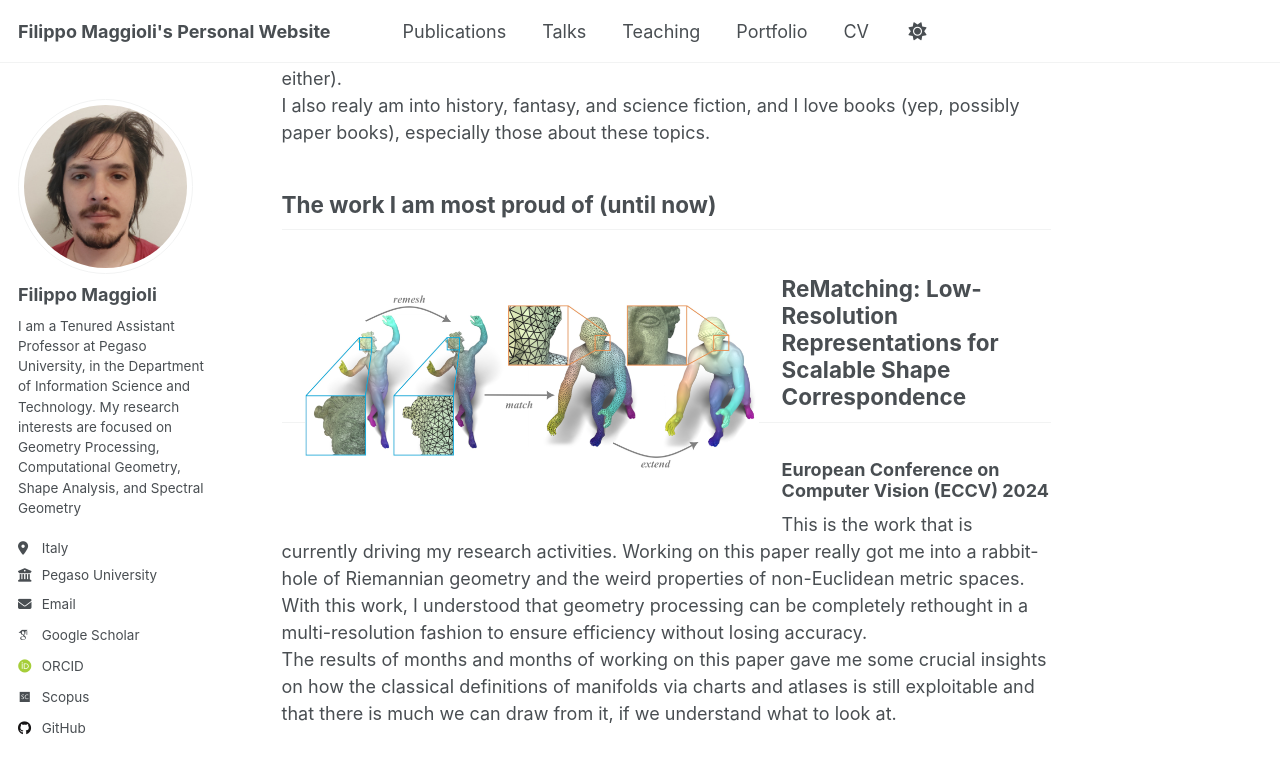
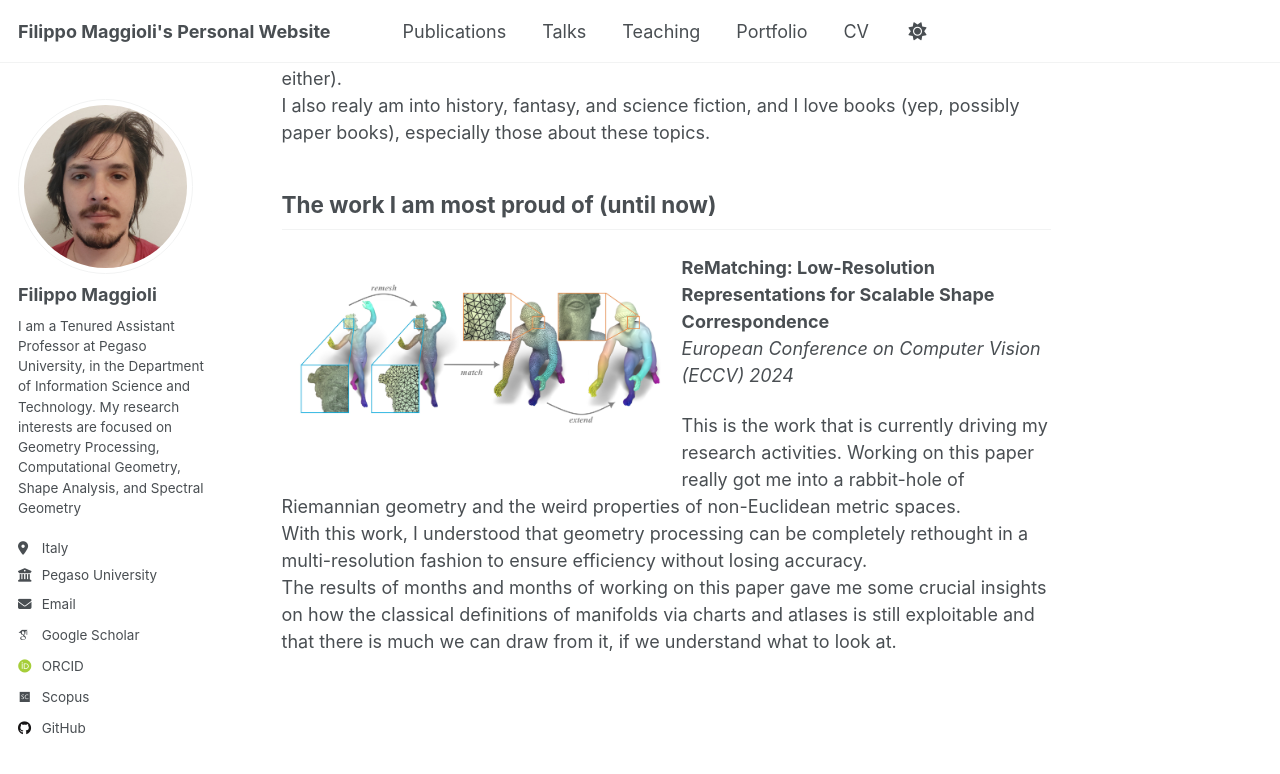
Before and after one commit to fmaggioli/fmaggioli.github.io, a Jekyll site: the page built from _pages/about.md, in a window 1280 px wide and 900 px high, scrolled down 708 px. Shown: the top 774 px of the window. Built offline with Jekyll 4.4.1, drawn with Linux system fonts in a browser that asks for light colours; some web fonts are replaced.

Commit message:
Writing about

```diff
--- a/_pages/about.md
+++ b/_pages/about.md
@@ -22,10 +22,11 @@ I also realy am into history, fantasy, and science fiction, and I love books (ye
 
 The work I am most proud of (until now)
 ---------------------------------------
-<img style="float: left" width="500" src="../images/highlighted/rematching.png">
+<img style="float: left" width="400" src="/images/highlighted/rematching.png">
 
-## ReMatching: Low-Resolution Representations for Scalable Shape Correspondence
-### European Conference on Computer Vision (ECCV) 2024
+**ReMatching: Low-Resolution Representations for Scalable Shape Correspondence**
+*European Conference on Computer Vision (ECCV) 2024*
+
 This is the work that is currently driving my research activities. Working on this paper really got me into a rabbit-hole of Riemannian geometry and the weird properties of non-Euclidean metric spaces.
 With this work, I understood that geometry processing can be completely rethought in a multi-resolution fashion to ensure efficiency without losing accuracy.
 The results of months and months of working on this paper gave me some crucial insights on how the classical definitions of manifolds via charts and atlases is still exploitable and that there is much we can draw from it, if we understand what to look at.
```
Also changed, not shown: _talks/2021-08-11-ICPP21.md (+1 -1 lines).
